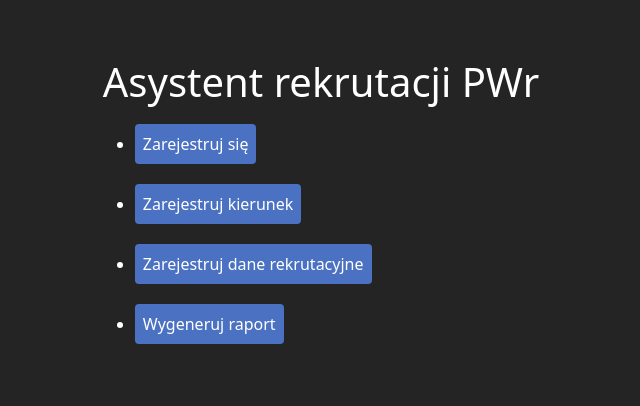
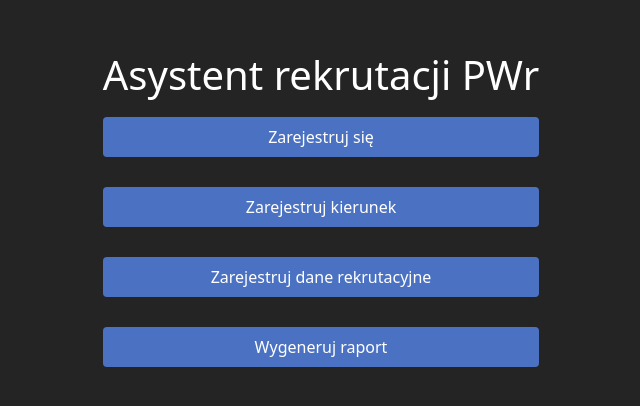
Before and after one commit to Woojciech/asystentrekrutacji, a React (Create React App) app: page / in a window 1280 px wide. Shown: the part 186-592 px from the top of the page, without its empty margins (319-959 px from the left). Built offline with nearby package versions, Linux system fonts and the light colour scheme.

Commit message:
minor layout fixes

```diff
--- a/src/page/home/Home.js
+++ b/src/page/home/Home.js
@@ -1,5 +1,5 @@
 import React from 'react';
-import { useNavigate } from 'react-router-dom';
+import {useNavigate} from 'react-router-dom';
 
 const Home = () => {
         const navigate = useNavigate();
@@ -11,13 +11,19 @@
         return (
             <div>
                 <h1>Asystent rekrutacji PWr</h1>
-            <ul>
-                <li><button onClick={() => handleNavigation('/rejestracja/rejestracja')}>Zarejestruj się</button></li>
-                <li><button onClick={() => handleNavigation('/kierunek/register')}>Zarejestruj kierunek</button></li>
-                <li><button onClick={() => handleNavigation('/dane-rekrutacyjne/register')}>Zarejestruj dane rekrutacyjne</button></li>
-                <li><button onClick={() => handleNavigation('/raport/generuj-raport')}>Wygeneruj raport</button></li>
-            </ul>
+                <div style={{display: 'flex', flexDirection: 'column', gap: '10px'}}>
+                    <button onClick={() => handleNavigation('/rejestracja/rejestracja')}>Zarejestruj się
+                    </button>
+                    <button onClick={() => handleNavigation('/kierunek/register')}>Zarejestruj kierunek
+                    </button>
+                    <button onClick={() => handleNavigation('/dane-rekrutacyjne/register')}>Zarejestruj dane
+                        rekrutacyjne
+                    </button>
+                    <button onClick={() => handleNavigation('/raport/generuj-raport')}>Wygeneruj raport
+                    </button>
                 </div>
+            </div>
+
         );
     };
 
--- a/src/page/raport/RaportGenerator.js
+++ b/src/page/raport/RaportGenerator.js
@@ -1,5 +1,5 @@
 import React from 'react'
-import { useEffect } from 'react'
+import {useEffect} from 'react'
 import axiosPublic from '../../utils/useAxios';
 
 const GenerujRaport = () => {
@@ -10,8 +10,14 @@
     })
 
     return (
-        <div>
-            <h1>Wygeneruj raport</h1>
+        <div className="split-container">
+            <div className="logo-container">
+                <img src={require('../../photos/logo-PWr-pion-bez-tla-207x300.png')} alt="Logo"/>
+            </div>
+
+            <div>
+                <h1>Generuj raport z rekrutacji</h1>
+            </div>
         </div>
     )
 }
--- a/src/page/rejestracja/RejestracjaUzytkownika.css
+++ b/src/page/rejestracja/RejestracjaUzytkownika.css
@@ -74,3 +74,19 @@
     font-weight: 700;
     line-height: normal;
 }
+
+.input-birth-date, input-plec {
+    color: #7F7F7F;
+    font-feature-settings: 'clig' off, 'liga' off;
+    font-family: Poppins;
+    font-size: 16px;
+    font-style: normal;
+    font-weight: 400;
+    line-height: 24px;
+}
+
+form-double-column {
+    width: 800px;
+    height: 48px;
+    flex-shrink: 0;
+}
--- a/src/page/rejestracja/RejestracjaUzytkownika.js
+++ b/src/page/rejestracja/RejestracjaUzytkownika.js
@@ -57,15 +57,15 @@
                                placeholder="PESEL"/>
                         <input type="text" name="numerTelefonu" value={userData.numerTelefonu}
                                onChange={handleInputChange} placeholder="Numer Telefonu"/>
-                        <div style={{display: 'flex', gap: '10px'}}>
+                        <div className="form-double-column" style={{display: 'flex', gap: '10px'}}>
                             <div style={{display: 'flex', flexDirection: 'column', gap: '2px'}}>
                                 <label className="form-info">Data Urodzenia:</label>
-                                <input type="date" name="dataUrodzenia" value={userData.dataUrodzenia}
+                                <input className={"input-birth-date"} type="date" name="dataUrodzenia" value={userData.dataUrodzenia}
                                        onChange={handleInputChange} placeholder="Data Urodzenia"/>
                             </div>
                             <div style={{display: 'flex', flexDirection: 'column', gap: '2px'}}>
                                 <label className="form-info">Płeć:</label>
-                                <select name="plec" value={userData.plec} onChange={handleInputChange}>
+                                <select  className={"input-plec"} name="plec" value={userData.plec} onChange={handleInputChange}>
                                     <option value="MEZCZYZNA">Mężczyzna</option>
                                     <option value="KOBIETA">Kobieta</option>
                                 </select>
```
Lines whose indentation alone changed are shown as unchanged.
